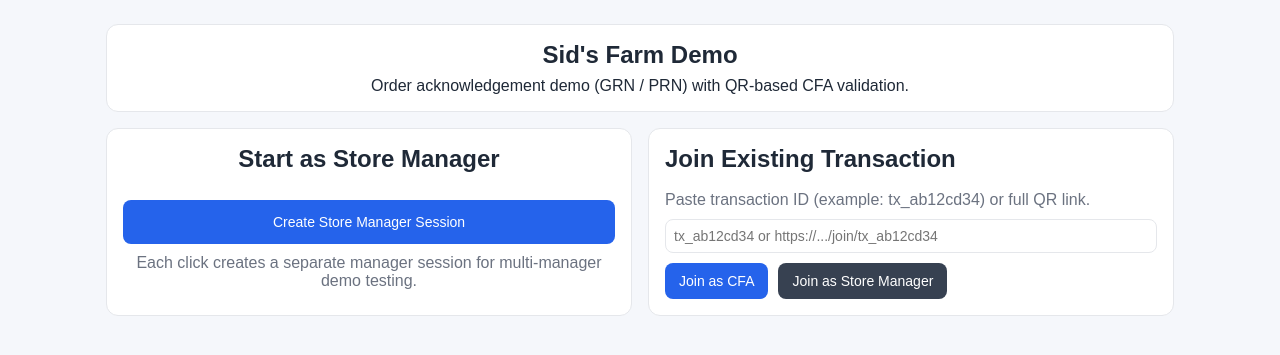
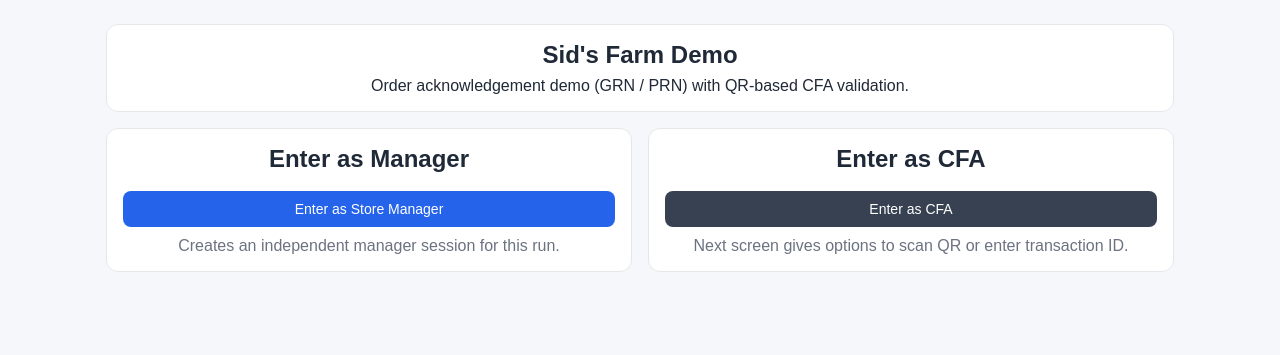
Before and after one commit to AbhibhuISB/GRN_PRN_demo, a Flask app: page / in a window 1280 px wide. Shown: the top 355 px of the page. Run offline with Flask 3, Linux system fonts and the light colour scheme.

Commit message:
refine demo role flows and short tx IDs

```diff
--- a/app.py
+++ b/app.py
@@ -2,6 +2,7 @@ from __future__ import annotations
 
 from datetime import datetime
 import os
+import random
 from uuid import uuid4
 
 from flask import Flask, jsonify, render_template, request, url_for
@@ -29,6 +30,14 @@ def _new_id(prefix: str) -> str:
     return f"{prefix}_{uuid4().hex[:8]}"
 
 
+def _new_tx_id() -> str:
+    for _ in range(30):
+        tx_id = f"{random.randint(0, 99999):05d}"
+        if tx_id not in TRANSACTIONS:
+            return tx_id
+    return f"{random.randint(0, 99999):05d}"
+
+
 @app.route("/")
 def launcher():
     return render_template("index.html")
@@ -47,6 +56,11 @@ def join_page(tx_id: str):
 @app.route("/cfa/<tx_id>")
 def cfa_page(tx_id: str):
     return render_template("cfa.html", tx_id=tx_id)
+
+
+@app.route("/cfa-entry")
+def cfa_entry_page():
+    return render_template("cfa_entry.html")
 
 
 @app.route("/manager-tx/<tx_id>")
@@ -128,7 +142,7 @@ def create_transaction():
     if not items:
         return jsonify({"error": "At least one row is required"}), 400
 
-    tx_id = _new_id("tx")
+    tx_id = _new_tx_id()
     tx = {
         "tx_id": tx_id,
         "manager_id": manager_id,
--- a/static/styles.css
+++ b/static/styles.css
@@ -231,6 +231,15 @@ a {
     justify-content: center;
 }
 
+#reader {
+    width: 100%;
+    max-width: 360px;
+    margin: 0 auto;
+    border: 1px solid var(--line);
+    border-radius: 10px;
+    overflow: hidden;
+}
+
 @media (max-width: 900px) {
     .split-grid {
         grid-template-columns: 1fr;
--- a/templates/index.html
+++ b/templates/index.html
@@ -17,64 +17,22 @@
 
         <section class="split-grid">
             <div class="card center stack">
-                <h2>Start as Store Manager</h2>
-                <button id="create-manager-btn" class="primary">Create Store Manager Session</button>
-                <p class="hint">Each click creates a separate manager session for multi-manager demo testing.</p>
+                <h2>Enter as Manager</h2>
+                <button id="create-manager-btn" class="primary">Enter as Store Manager</button>
+                <p class="hint">Creates an independent manager session for this run.</p>
             </div>
 
-            <div class="card stack">
-                <h2>Join Existing Transaction</h2>
-                <p class="hint">Paste transaction ID (example: tx_ab12cd34) or full QR link.</p>
-                <input id="join-input" type="text" placeholder="tx_ab12cd34 or https://.../join/tx_ab12cd34" />
-                <div class="inline-actions">
-                    <button id="join-cfa-btn" class="primary">Join as CFA</button>
-                    <button id="join-manager-btn" class="secondary">Join as Store Manager</button>
-                </div>
+            <div class="card center stack">
+                <h2>Enter as CFA</h2>
+                <button id="enter-cfa-btn" class="secondary">Enter as CFA</button>
+                <p class="hint">Next screen gives options to scan QR or enter transaction ID.</p>
             </div>
         </section>
     </main>
 
     <script>
         const createBtn = document.getElementById('create-manager-btn');
-        const joinInput = document.getElementById('join-input');
-        const joinCfaBtn = document.getElementById('join-cfa-btn');
-        const joinManagerBtn = document.getElementById('join-manager-btn');
-
-        function extractTxId(rawValue) {
-            const value = (rawValue || '').trim();
-            if (!value) return '';
-
-            if (value.startsWith('tx_')) {
-                return value;
-            }
-
-            const joinMatch = value.match(/\/join\/(tx_[A-Za-z0-9]+)/);
-            if (joinMatch?.[1]) {
-                return joinMatch[1];
-            }
-
-            const managerQrMatch = value.match(/\/manager-qr\/(tx_[A-Za-z0-9]+)/);
-            if (managerQrMatch?.[1]) {
-                return managerQrMatch[1];
-            }
-
-            return '';
-        }
-
-        function goToRole(role) {
-            const txId = extractTxId(joinInput.value);
-            if (!txId) {
-                alert('Enter a valid transaction ID or QR join link');
-                return;
-            }
-
-            if (role === 'cfa') {
-                window.location.href = `/cfa/${txId}`;
-                return;
-            }
-
-            window.location.href = `/manager-tx/${txId}`;
-        }
+        const enterCfaBtn = document.getElementById('enter-cfa-btn');
 
         createBtn.addEventListener('click', async () => {
             createBtn.disabled = true;
@@ -93,8 +51,9 @@
             }
         });
 
-        joinCfaBtn.addEventListener('click', () => goToRole('cfa'));
-        joinManagerBtn.addEventListener('click', () => goToRole('manager'));
+        enterCfaBtn.addEventListener('click', () => {
+            window.location.href = '/cfa-entry';
+        });
     </script>
 </body>
 
```
Also changed, not shown: templates/cfa.html (+27 -4 lines), templates/cfa_entry.html (added, +106 -0 lines), templates/manager_tx.html (+1 -23 lines).
